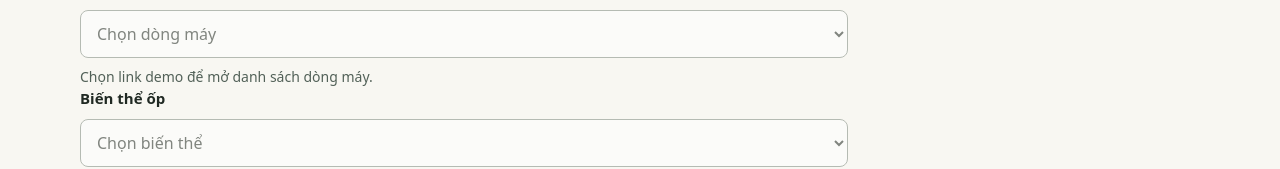
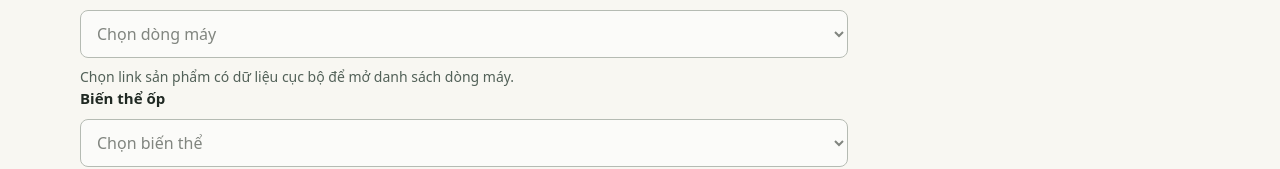
Before and after one commit to Youngboy1609/K5-Day15-L3B-BacTrung, a plain HTML site: page codebase/web/index.html in a window 1280 px wide. Shown: the part 544-713 px from the top of the page. Drawn offline with Linux system fonts and the light colour scheme; no server answers.

Commit message:
fix: clarify local product link help text

```diff
--- a/codebase/web/index.html
+++ b/codebase/web/index.html
@@ -46,7 +46,7 @@
               <select id="phone-model" name="phone_model" required disabled aria-describedby="model-help model-error">
                 <option value="">Chọn dòng máy</option>
               </select>
-              <p id="model-help" class="field-help">Chọn link demo để mở danh sách dòng máy.</p>
+              <p id="model-help" class="field-help">Chọn link sản phẩm có dữ liệu cục bộ để mở danh sách dòng máy.</p>
               <p id="model-error" class="field-error" hidden></p>
             </div>
 
```
